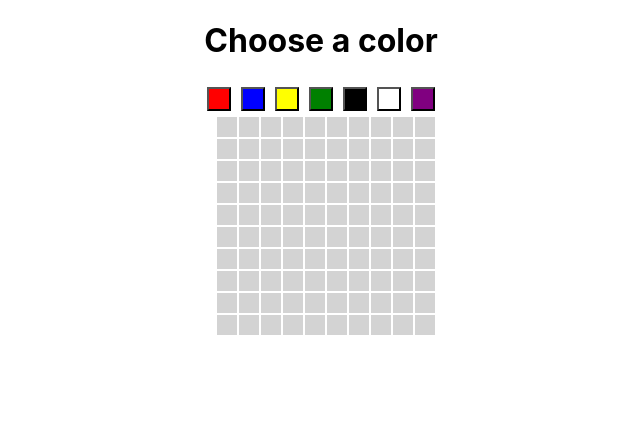
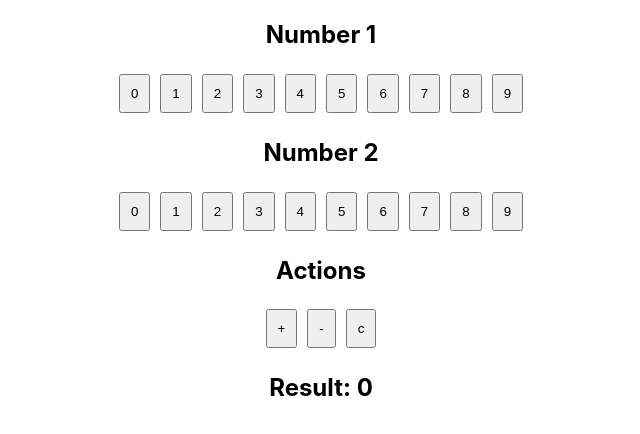
Before and after one commit to anadanciu/my-calculator, a React (Create React App) app: page / in a window 1280 px wide. Shown: the top 434 px of the page, without its empty margins (319-959 px from the left). Built offline with nearby package versions, Linux system fonts and the light colour scheme.

Commit message:
simpleCalculator - useReducer

```diff
--- /dev/null
+++ b/src/09-simple-calculator/SimpleCalculator.tsx
@@ -0,0 +1,101 @@
+import calcReducer from "./calcReducer";
+import { MouseEventHandler, useReducer } from "react";
+
+const initialState = {
+  number1: 0,
+  number2: 0,
+  result: 0,
+};
+
+const SimpleCalculator = () => {
+  const numbers = [0, 1, 2, 3, 4, 5, 6, 7, 8, 9];
+
+  let [results, dispatch] = useReducer(calcReducer, initialState);
+
+  function handleAdd() {
+    dispatch({
+      type: "added",
+    });
+  }
+  function handleSubstract() {
+    dispatch({
+      type: "subtract",
+    });
+  }
+
+  function handleReset() {
+    document
+      .querySelectorAll(".elem-border")
+      .forEach((el) => el.classList.remove("elem-border"));
+    dispatch({
+      type: "reset",
+    });
+  }
+
+  const handleNumber1: MouseEventHandler<HTMLButtonElement> = (event) => {
+    let target = event.target as HTMLButtonElement;
+    document
+      .querySelector(".number1.elem-border")
+      ?.classList.remove("elem-border");
+    target.classList.add("elem-border");
+
+    dispatch({
+      type: "selectedNumber1",
+      text: Number(target.value),
+    });
+  };
+
+  const handleNumber2: MouseEventHandler<HTMLButtonElement> = (event) => {
+    let target = event.target as HTMLButtonElement;
+    document
+      .querySelector(".number2.elem-border")
+      ?.classList.remove("elem-border");
+    target.classList.add("elem-border");
+    dispatch({
+      type: "selectedNumber2",
+      text: Number(target.value),
+    });
+  };
+
+  return (
+    <div>
+      <div>
+        <h2>Number 1</h2>
+        {numbers.map((number1) => (
+          <button
+            key={number1}
+            value={number1}
+            className="number1"
+            onClick={handleNumber1}
+          >
+            {number1}
+          </button>
+        ))}
+      </div>
+      <div>
+        <h2>Number 2</h2>
+        {numbers.map((number2) => (
+          <button
+            key={number2}
+            value={number2}
+            className="number2"
+            onClick={handleNumber2}
+          >
+            {number2}
+          </button>
+        ))}
+      </div>
+      <div>
+        <h2>Actions</h2>
+        <button onClick={handleAdd}>+</button>
+        <button onClick={handleSubstract}>-</button>
+        <button onClick={handleReset}>c</button>
+      </div>
+      <div>
+        <h2>Result: {results.result}</h2>
+      </div>
+    </div>
+  );
+};
+
+export default SimpleCalculator;
--- /dev/null
+++ b/src/09-simple-calculator/calcReducer.tsx
@@ -0,0 +1,41 @@
+export default function calcReducer(
+  state: { number1: number; number2: number; result: number },
+  action: { type: string; text?: number }
+) {
+  switch (action.type) {
+    case "selectedNumber1": {
+      return {
+        ...state,
+        number1: action.text ? action.text : 0,
+      };
+    }
+    case "selectedNumber2": {
+      return {
+        ...state,
+        number2: action.text ? action.text : 0,
+      };
+    }
+    case "added": {
+      return {
+        ...state,
+        result: state.number1 + state.number2,
+      };
+    }
+    case "subtract": {
+      return {
+        ...state,
+        result: state.number1 - state.number2,
+      };
+    }
+    case "reset": {
+      return {
+        number1: 0,
+        number2: 0,
+        result: 0,
+      };
+    }
+    default: {
+      return state;
+    }
+  }
+}
--- a/src/App.scss
+++ b/src/App.scss
@@ -30,3 +30,7 @@
     grid-column-start: 2;
   }
 }
+
+.elem-border {
+  border: 2px solid rgb(136, 62, 62);
+}
--- a/src/App.tsx
+++ b/src/App.tsx
@@ -8,7 +8,8 @@ import "./App.scss";
 //import DogPics from "./04-dog-pics/DogPics";
 //import ScoreKeeper from "./05-score-keeper/ScoreKeeper";
 //import ToggleWindowEvent from "./06-add-window-event/ToggleWindowEvent";
-import PixelArt from "./08-pixel-art/PixelArt";
+//import PixelArt from "./08-pixel-art/PixelArt";
+import SimpleCalculator from "./09-simple-calculator/SimpleCalculator";
 
 function App() {
   return (
@@ -20,7 +21,8 @@ function App() {
       {/*<ScoreKeeper />*/}
       {/*<ToggleWindowEvent />*/}
       {/*<ColorPicker />*/}
-      <PixelArt />
+      {/*<PixelArt />*/}
+      <SimpleCalculator />
     </div>
   );
 }
```
